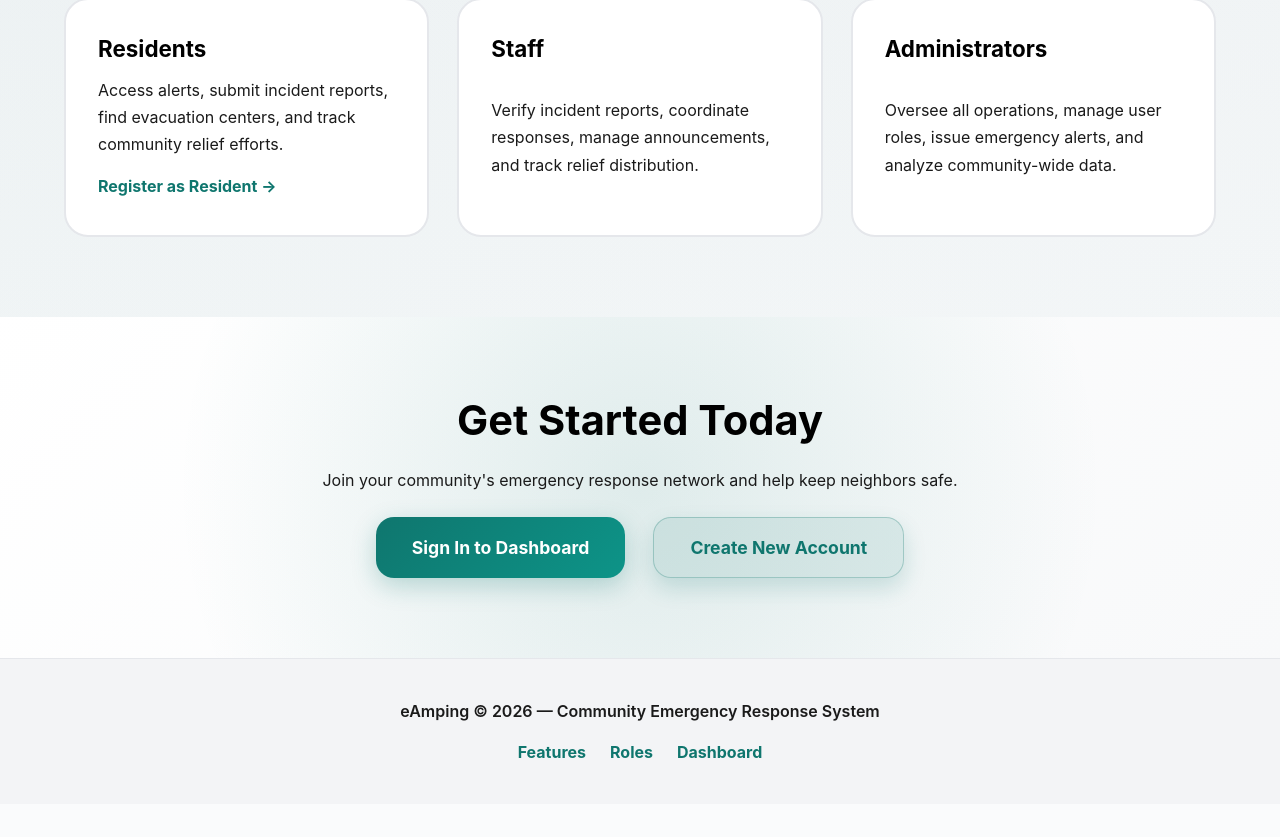
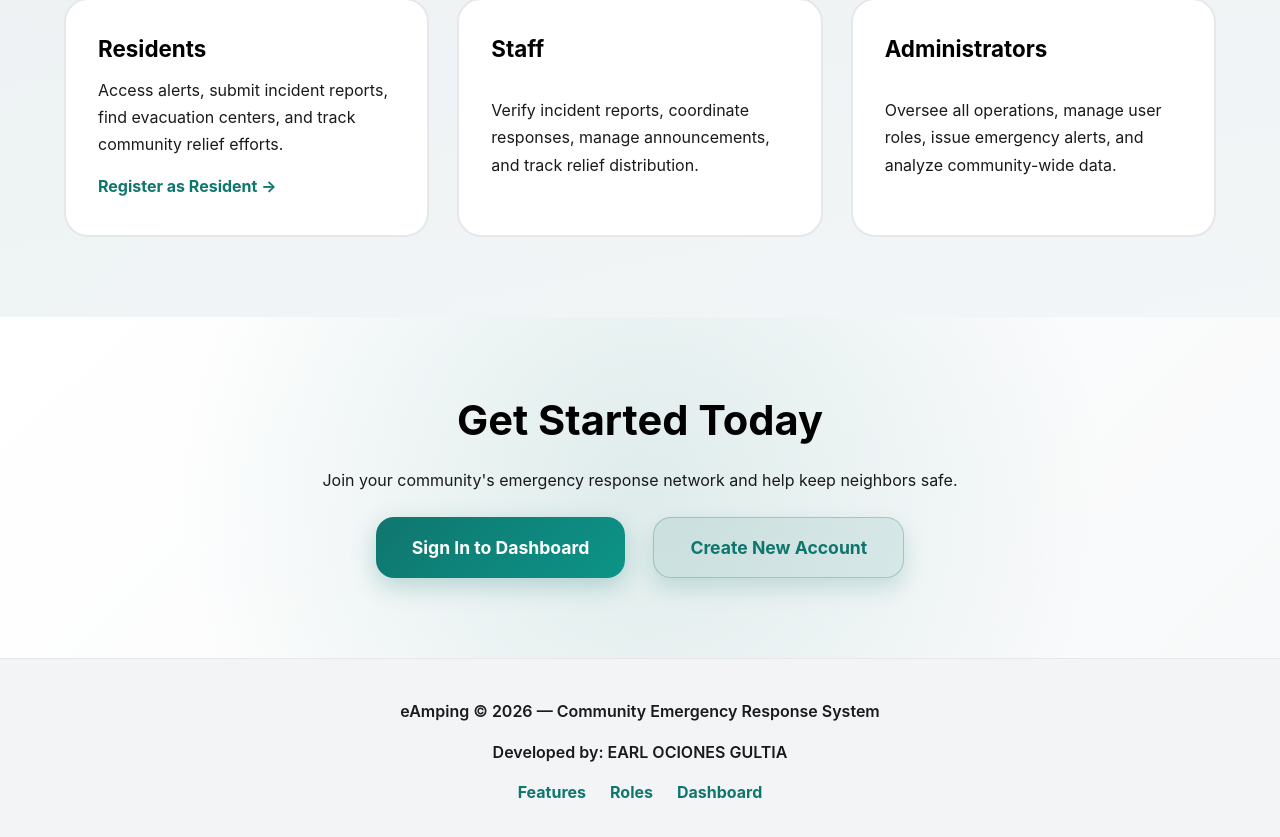
Before and after one commit to earlgultia/BarangaySafe, a React (Vite) app: page / in a window 1280 px wide. Shown: the part 1901-2738 px from the top of the page. Before the commit the page ends 2705 px from the top, so only its background shows below. Built offline with nearby package versions, Linux system fonts and the light colour scheme.

Commit message:
feat: add developer attribution to footer in Landing page

```diff
--- a/src/pages/Landing.tsx
+++ b/src/pages/Landing.tsx
@@ -198,6 +198,7 @@ export default function Landing() {
       <footer className="landing-footer">
         <div className="landing-container">
           <p>eAmping © 2026 — Community Emergency Response System</p>
+          <p className="footer-developer">Developed by: EARL OCIONES GULTIA</p>
           <div className="footer-links">
             <a href="#features">Features</a>
             <a href="#roles">Roles</a>
```
